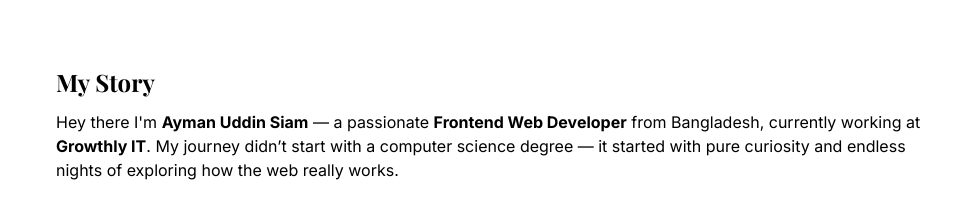
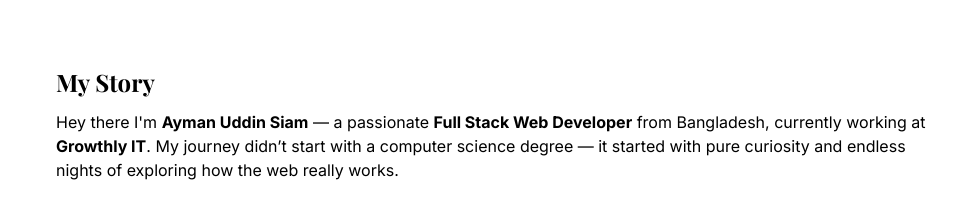
Before and after one commit to Aiman03-del/aiman, a Next.js app: page / in a window 1280 px wide. Shown: the part 1110-1312 px from the top of the page, without its empty margins (160-1116 px from the left). Built offline with nearby package versions, Linux system fonts and the light colour scheme; no server answers.

Commit message:
Change title from Frontend to Full Stack Developer

```diff
--- a/components/AboutSection.tsx
+++ b/components/AboutSection.tsx
@@ -101,7 +101,7 @@ export default function AboutSection() {
               My Story
             </h3>
             Hey there  I&apos;m <span className="font-semibold">Ayman Uddin Siam</span> — a passionate{" "}
-            <span className="font-semibold">Frontend Web Developer</span> from Bangladesh, currently working at{" "}
+            <span className="font-semibold">Full Stack Web Developer</span> from Bangladesh, currently working at{" "}
             <span className="font-semibold">Growthly IT</span>. My journey didn’t start with a computer science degree —
             it started with pure curiosity and endless nights of exploring how the web really works.
             <br />
```
